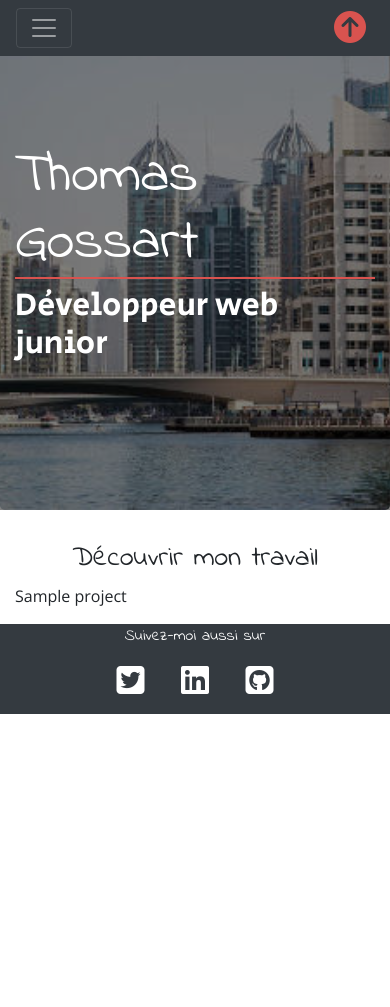
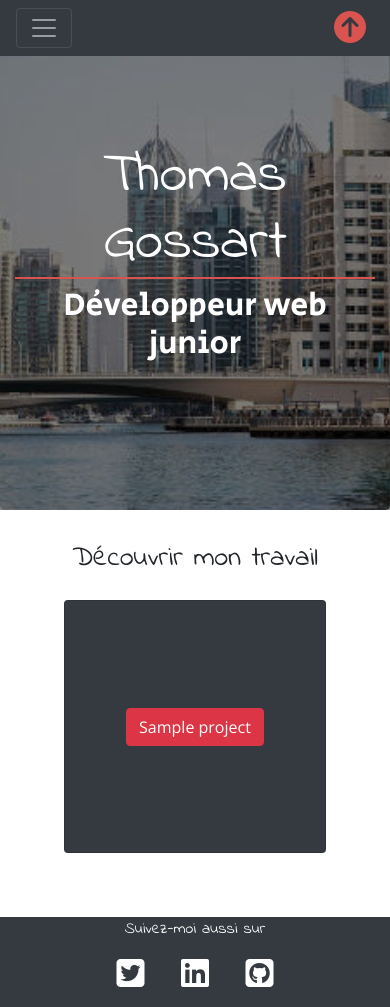
Before and after one commit to thomgo/portfolio, a Symfony app: template templates/front/index.html.twig in a window 390 px wide. Before the commit the page ends 714 px from the top, so only its background shows below. Run offline with Twig, Linux system fonts and the light colour scheme; the template is opened without the code that fills it: most values are stand-ins (such as "Sample title", 1, 10 or a date in 2020); some libraries are stand-ins or nearby versions.

Commit message:
basic shape for project's card modals

```diff
--- a/public/css/main.css
+++ b/public/css/main.css
@@ -82,7 +82,8 @@ header .container-fluid {
 .card {
   position: relative;
   box-shadow: 7px 7px 20px black;
-
+  height: 30vh;
+  box-shadow: none;
 }
 
 .card:hover {
--- a/public/js/main.js
+++ b/public/js/main.js
@@ -9,75 +9,75 @@ $(".landing h1").delay(500).fadeIn(1500, function(){
 });
 
 
-// ~~~~~~~~~~~~~~~~~~Show the cards text div on smartphones
-
-$(".hide-button").hide();
-
-$(".show-button").click(function showAll(){
-  $(this).siblings(".card-text").css('height', '100%');
-  $(this).hide();
-  $(this).siblings(".hide-button").show();
-});
-
-$(".hide-button").click(function hideAll(){
-  $(this).siblings(".card-text").css('height', '100px');
-  $(this).hide();
-  $(this).siblings(".show-button").show();
-});
-
-// ~~~~~~~~~~~~~~~~~~~Transparency on menu when scroll
-
-// Jumbotron top position
- var top_height = $(".jumbotron").offset().top;
-
-$(window).scroll(function (){
-
-// When scroll over the jumbotron the nav gets some transparency
-  if ($(window).scrollTop() > top_height) {
-  $("nav").css('background-color', 'rgba(55, 58, 60, 0.92)');
-}
-
-// Otherwise full color
-  else {
-    $("nav").css('background-color', 'rgb(55, 58, 60)');
-  }
-
-});
-
-// ~~~~~~~~~~~~~~~~~ Overlay on card hover
-
-if (window.matchMedia("(min-width: 1280px)").matches) {
-
-  // Hide the red button on desktops
-    $(".btn-danger").hide();
-
-    // Variables which define the card overlay and the new red button
-    var cardOverlay = $('<a href="" target=""><div class="card-overlay"></div></a>');
-    var button = $("<a href='' target='' class='btn btn-danger'><i class='fa fa-search-plus' aria-hidden='true'></i></a>").css('margin-top', '40%');
-
-// When enter on a card
-    $(".card").mouseenter(function(){
-
-      // Get the link of the website or the document
-      var link = $(this).children("a").attr("href");
-      var target = $(this).children("a").attr("target");
-
-      // Add the overlay as the first child
-      $(this).prepend(cardOverlay);
-      // Link the overlay to the right document or website
-      $(this).children("a").attr("href", link).attr("target", target);
-      // Add the button to the overlay
-      $(".card-overlay").append(button);
-      // Link the button to the right document or website
-      $(".card-overlay .btn-danger").attr("href", link).attr("target", target);
-      $(".card-overlay .btn-danger").hide().fadeIn();
-    });
-
-// When leave the card
-    $(".card").mouseleave(function(){
-      // Get ride of the button
-      $(this).find(button).remove();
-      // Get ride of the overlay
-      $(this).find(cardOverlay).remove();
-    });
-}
+// // ~~~~~~~~~~~~~~~~~~Show the cards text div on smartphones
+//
+// $(".hide-button").hide();
+//
+// $(".show-button").click(function showAll(){
+//   $(this).siblings(".card-text").css('height', '100%');
+//   $(this).hide();
+//   $(this).siblings(".hide-button").show();
+// });
+//
+// $(".hide-button").click(function hideAll(){
+//   $(this).siblings(".card-text").css('height', '100px');
+//   $(this).hide();
+//   $(this).siblings(".show-button").show();
+// });
+//
+// // ~~~~~~~~~~~~~~~~~~~Transparency on menu when scroll
+//
+// // Jumbotron top position
+//  var top_height = $(".jumbotron").offset().top;
+//
+// $(window).scroll(function (){
+//
+// // When scroll over the jumbotron the nav gets some transparency
+//   if ($(window).scrollTop() > top_height) {
+//   $("nav").css('background-color', 'rgba(55, 58, 60, 0.92)');
+// }
+//
+// // Otherwise full color
+//   else {
+//     $("nav").css('background-color', 'rgb(55, 58, 60)');
+//   }
+//
+// });
+//
+// // ~~~~~~~~~~~~~~~~~ Overlay on card hover
+//
+// if (window.matchMedia("(min-width: 1280px)").matches) {
+//
+//   // Hide the red button on desktops
+//     $(".btn-danger").hide();
+//
+//     // Variables which define the card overlay and the new red button
+//     var cardOverlay = $('<a href="" target=""><div class="card-overlay"></div></a>');
+//     var button = $("<a href='' target='' class='btn btn-danger'><i class='fa fa-search-plus' aria-hidden='true'></i></a>").css('margin-top', '40%');
+//
+// // When enter on a card
+//     $(".card").mouseenter(function(){
+//
+//       // Get the link of the website or the document
+//       var link = $(this).children("a").attr("href");
+//       var target = $(this).children("a").attr("target");
+//
+//       // Add the overlay as the first child
+//       $(this).prepend(cardOverlay);
+//       // Link the overlay to the right document or website
+//       $(this).children("a").attr("href", link).attr("target", target);
+//       // Add the button to the overlay
+//       $(".card-overlay").append(button);
+//       // Link the button to the right document or website
+//       $(".card-overlay .btn-danger").attr("href", link).attr("target", target);
+//       $(".card-overlay .btn-danger").hide().fadeIn();
+//     });
+//
+// // When leave the card
+//     $(".card").mouseleave(function(){
+//       // Get ride of the button
+//       $(this).find(button).remove();
+//       // Get ride of the overlay
+//       $(this).find(cardOverlay).remove();
+//     });
+// }
--- a/templates/front/index.html.twig
+++ b/templates/front/index.html.twig
@@ -4,7 +4,42 @@
 
 {% block body %}
   <h3 class="text-center mt-2">Découvrir mon travail</h3>
-  {% for project in projects %}
-    <p>{{ project.title }}</p>
-  {% endfor %}
+  <div class="row mb-5 justify-content-center">
+    {% for project in projects %}
+      <div class="col-9 col-sm-6 col-md-4 my-auto">
+        <div class="card bg-dark my-3">
+          <div class="card-body d-flex justify-content-center align-items-center">
+            <button type="button" class="btn btn-danger" data-toggle="modal" data-target="#modal{{project.position}}">
+              {{ project.title }}
+            </button>
+            <!-- Modal -->
+            <div class="modal fade" id="modal{{project.position}}" tabindex="-1" role="dialog" aria-labelledby="exampleModalLabel" aria-hidden="true">
+              <div class="modal-dialog" role="document">
+                <div class="modal-content">
+                  <div class="modal-header">
+                    <h5 class="modal-title" id="exampleModalLabel">{{ project.title }}</h5>
+                    <button type="button" class="close" data-dismiss="modal" aria-label="Close">
+                      <span aria-hidden="true">&times;</span>
+                    </button>
+                  </div>
+                  <div class="modal-body">
+                    {{project.description}}
+                  </div>
+                  <div class="modal-footer">
+                    {% if project.viewLink %}
+                      <a href="{{project.viewLink}}" target="_blank" class="btn btn-secondary">Site <i class="fas fa-desktop"></i></a>
+                    {% endif %}
+                    {% if project.codeLink %}
+                      <a href="{{project.codeLink}}" target="_blank" class="btn btn-secondary">GitHub <i class="fab fa-github-square" aria-hidden="true"></i></a>
+                    {% endif %}
+                    <button type="button" class="btn btn-danger" data-dismiss="modal">Fermer</button>
+                  </div>
+                </div>
+              </div>
+            </div>
+          </div>
+        </div>
+      </div>
+    {% endfor %}
+  </div>
 {% endblock %}
--- a/templates/header.html.twig
+++ b/templates/header.html.twig
@@ -24,7 +24,7 @@
   </nav>
 <!-- Jumbotron with background image -->
   <div class="jumbotron py-0 px-0">
-    <section class="container-fluid text-xs-center mt-1 landing">
+    <section class="container-fluid text-center mt-1 landing">
       <h1 class="display-4">Thomas Gossart</h1>
       <h2>Développeur web junior</h2>
     </section>
```
